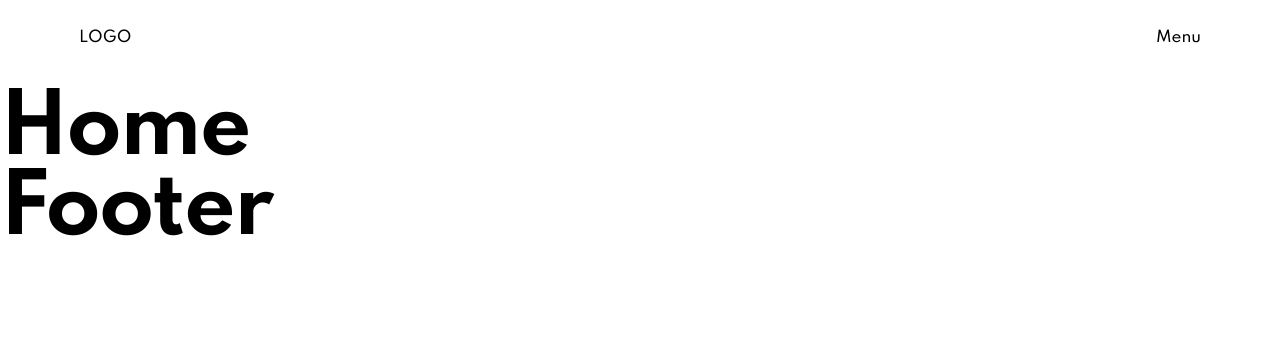
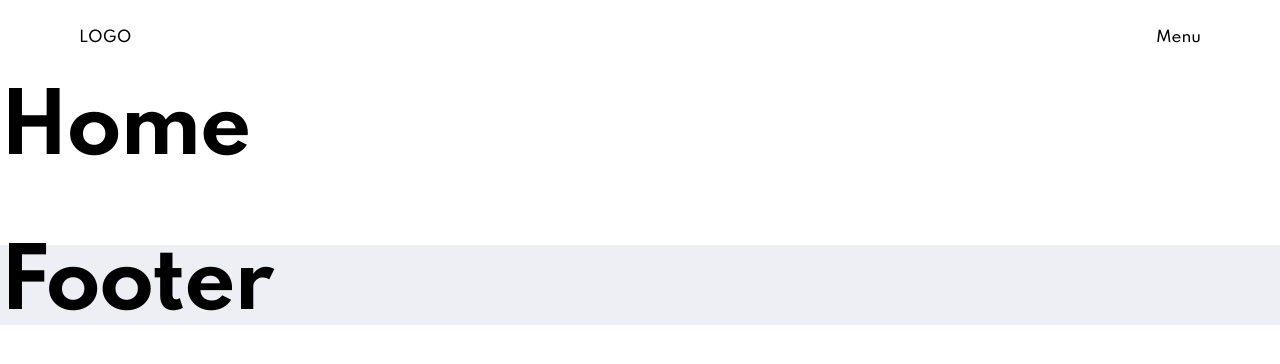
Before and after one commit to alfonsomartinezs/studio-site, a Next.js app: page / in a window 1280 px wide. Shown: the top 364 px of the page. Built offline with nearby package versions, Linux system fonts and the light colour scheme.

Commit message:
Update globals.scss

```diff
--- a/styles/globals.scss
+++ b/styles/globals.scss
@@ -292,3 +292,9 @@ main {
   margin-top: $header-height;
   padding-top: 1rem;
 }
+
+footer {
+  margin-top: $header-height;
+  background-color: rgb($very-light-grey);
+  min-height: $header-height;
+}
```
